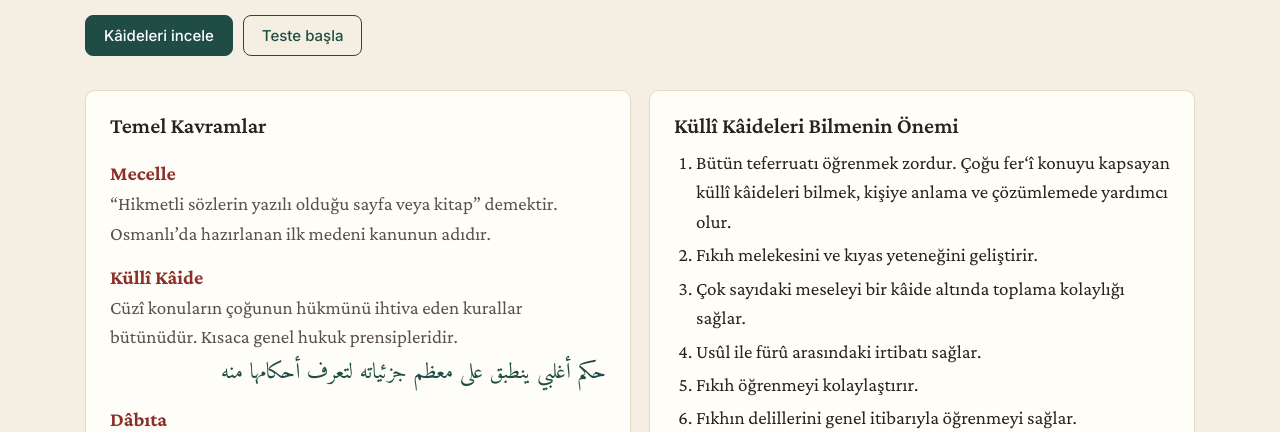
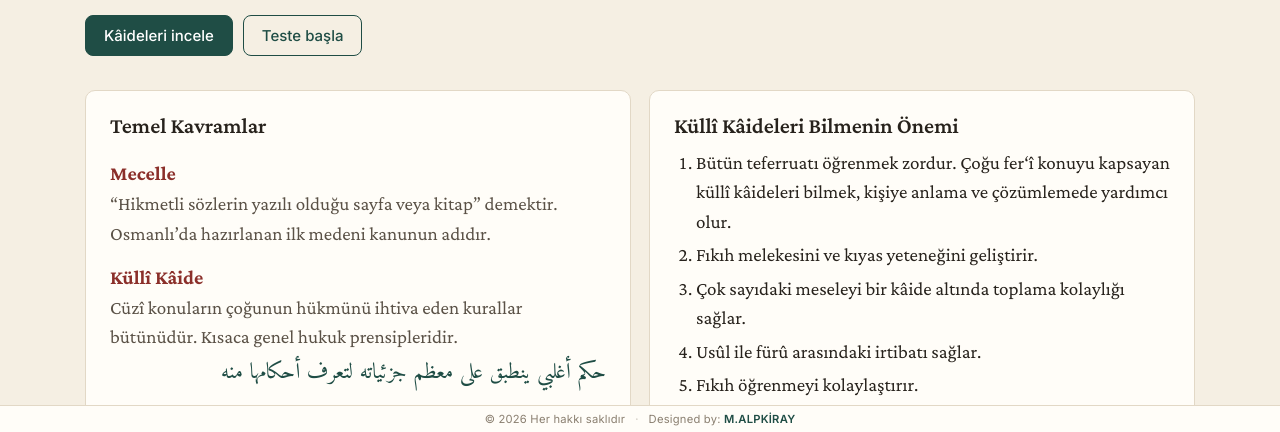
Before and after one commit to alpkiraym/mecelle, a plain HTML site: page index.html in a window 1280 px wide. Shown: the part 367-799 px from the top of the page. Drawn offline with nearby package versions, Linux system fonts and the light colour scheme.

Commit message:
İmza şeridi Eser–Müellif Atlası ile aynı stile getirildi
Co-Authored-By: Claude Opus 5.5 <noreply@anthropic.com>
Claude-Session: https://claude.ai/code/session_01UCS6MCoxyDF1ynfXoNEAXN

```diff
--- a/index.html
+++ b/index.html
@@ -211,9 +211,10 @@ footer{text-align:center;font-family:var(--sans);font-size:12.5px;color:var(--mu
   header{position:static}
   .brand .ar{font-size:24px}
 }
-.imza{padding:0!important;border:0!important;text-align:left!important;background:var(--green);color:#efe6d2;font-family:var(--sans);font-size:13.5px;letter-spacing:.4px}
-.imza div{max-width:1150px;margin:0 auto;padding:14px 20px;display:flex;justify-content:space-between;gap:10px;flex-wrap:wrap}
-.imza b{color:#e8cf8f;font-weight:600;letter-spacing:1px}
+.sig{position:fixed;left:0;right:0;bottom:0;z-index:50;display:flex;justify-content:center;align-items:center;gap:10px;flex-wrap:wrap;padding:5px 12px calc(5px + env(safe-area-inset-bottom));background:var(--card);border-top:1px solid var(--line);font-family:var(--sans);font-size:.7rem;letter-spacing:.02em;color:var(--muted)}
+.sig b{color:var(--green);font-weight:600}
+.sig i{font-style:normal;opacity:.5}
+body{padding-bottom:34px}
 @media print{header,nav,.toolbar,.kfoot{display:none!important}.kbody{display:block!important}section.view{display:none!important}#v-kaideler{display:block!important}}
 </style>
 </head>
@@ -378,7 +379,7 @@ footer{text-align:center;font-family:var(--sans);font-size:12.5px;color:var(--mu
   </div>
 </section>
 </main>
-<footer class="imza"><div><span>© 2026 · Her hakkı saklıdır.</span><span>Designed by: <b>M.ALPKİRAY</b></span></div></footer>
+<div class="sig"><span>© 2026 Her hakkı saklıdır</span><i>·</i><span>Designed by: <b>M.ALPKİRAY</b></span></div>
 
 <script>
 const TEMALAR = {
```
